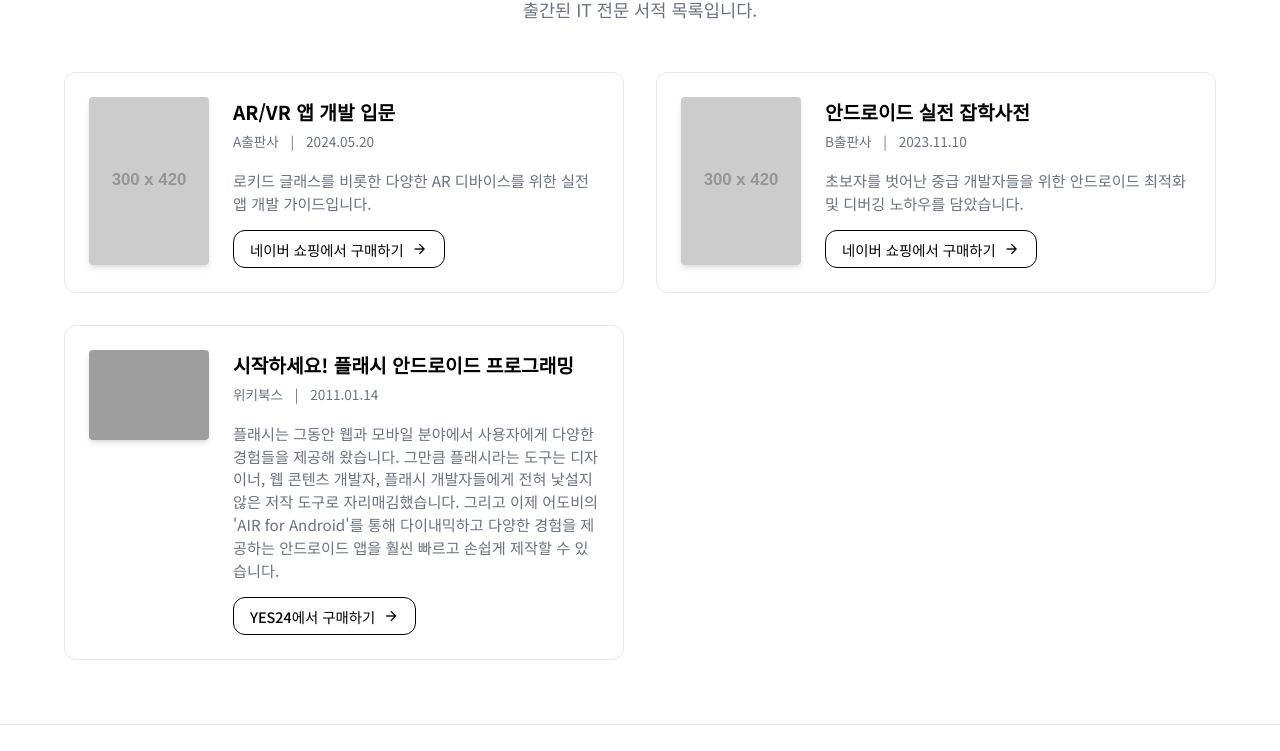
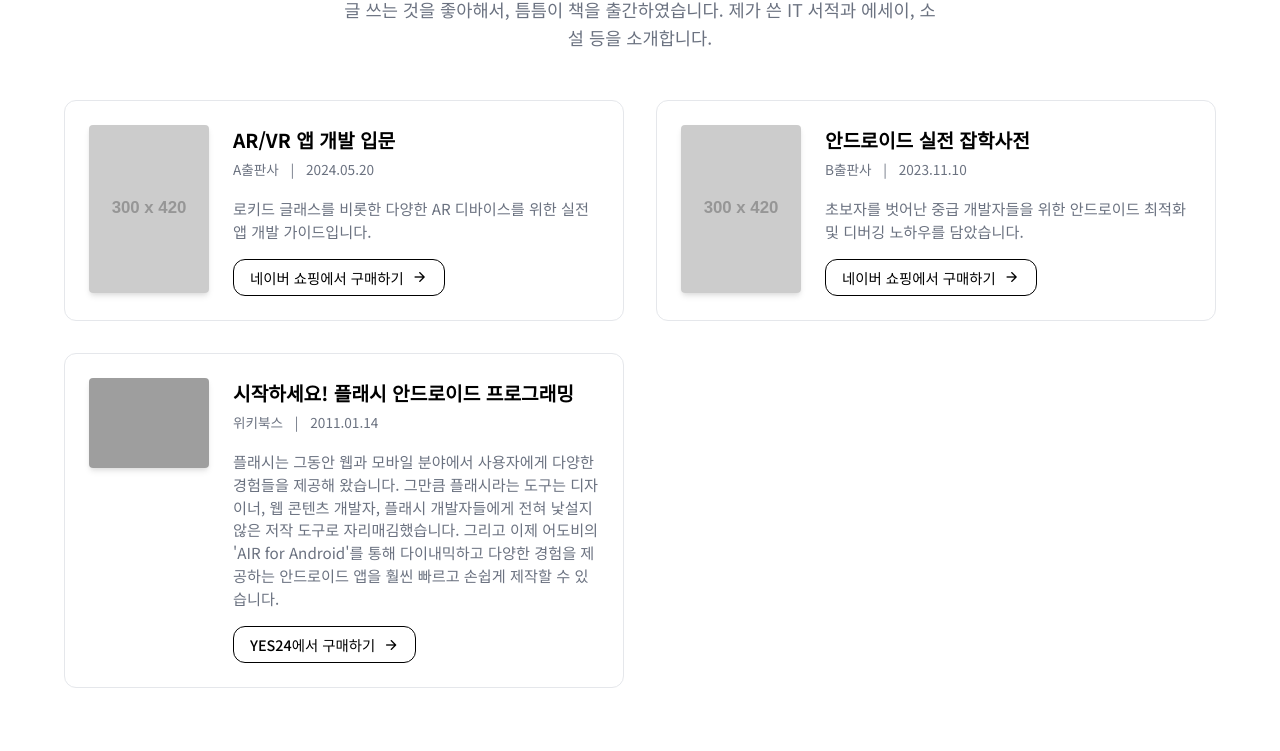
Before and after one commit to eung3392/eungsoft, a plain HTML site: page books/index.html in a window 1280 px wide. Shown: the part 178-929 px from the top of the page. Drawn offline with nearby package versions, Linux system fonts and the light colour scheme; grey boxes are pictures that could not be loaded; placeholder pictures from the web are drawn by us.

Commit message:
Update books page subtitle with i18n support

```diff
--- a/assets/js/main.js
+++ b/assets/js/main.js
@@ -19,7 +19,8 @@ const translations = {
     "about.site.desc": "EUNG SOFT의 공식 홈페이지입니다. 개발 중인 앱들의 정보를 확인하고 다운로드 할 수 있습니다.",
     "about.dev": "개발자 소개",
     "about.dev.desc": "주로 안드로이드, AR 글래스 연동 앱 및 다양한 사이드 프로젝트를 진행합니다.",
-    "error.fetch": "데이터를 불러오는 데 실패했습니다."
+    "error.fetch": "데이터를 불러오는 데 실패했습니다.",
+    "books.subtitle": "글 쓰는 것을 좋아해서, 틈틈이 책을 출간하였습니다. 제가 쓴 IT 서적과 에세이, 소설 등을 소개합니다."
   },
   en: {
     "nav.intro": "Intro",
@@ -40,7 +41,8 @@ const translations = {
     "about.site.desc": "The official EUNG SOFT homepage. Check out information about our apps and download them directly.",
     "about.dev": "About Developer",
     "about.dev.desc": "Specializing in Android, AR glasses integration, and various side projects.",
-    "error.fetch": "Failed to fetch data."
+    "error.fetch": "Failed to fetch data.",
+    "books.subtitle": "Since I enjoy writing, I publish books in my spare time. Here are the IT books, essays, and novels I have written."
   }
 };
 
--- a/books/index.html
+++ b/books/index.html
@@ -45,7 +45,7 @@
           <span class="material-symbols-rounded" style="color: var(--accent-color); font-size: inherit;">menu_book</span>
           Books
         </h1>
-        <p style="color: var(--text-muted); font-size: 1.1rem;" class="fade-elem">출간된 IT 전문 서적 목록입니다.</p>
+        <p style="color: var(--text-muted); font-size: 1.1rem; max-width: 600px; margin: 0 auto;" class="fade-elem" data-i18n="books.subtitle"></p>
       </section>
 
       <!-- Grid -->
```
